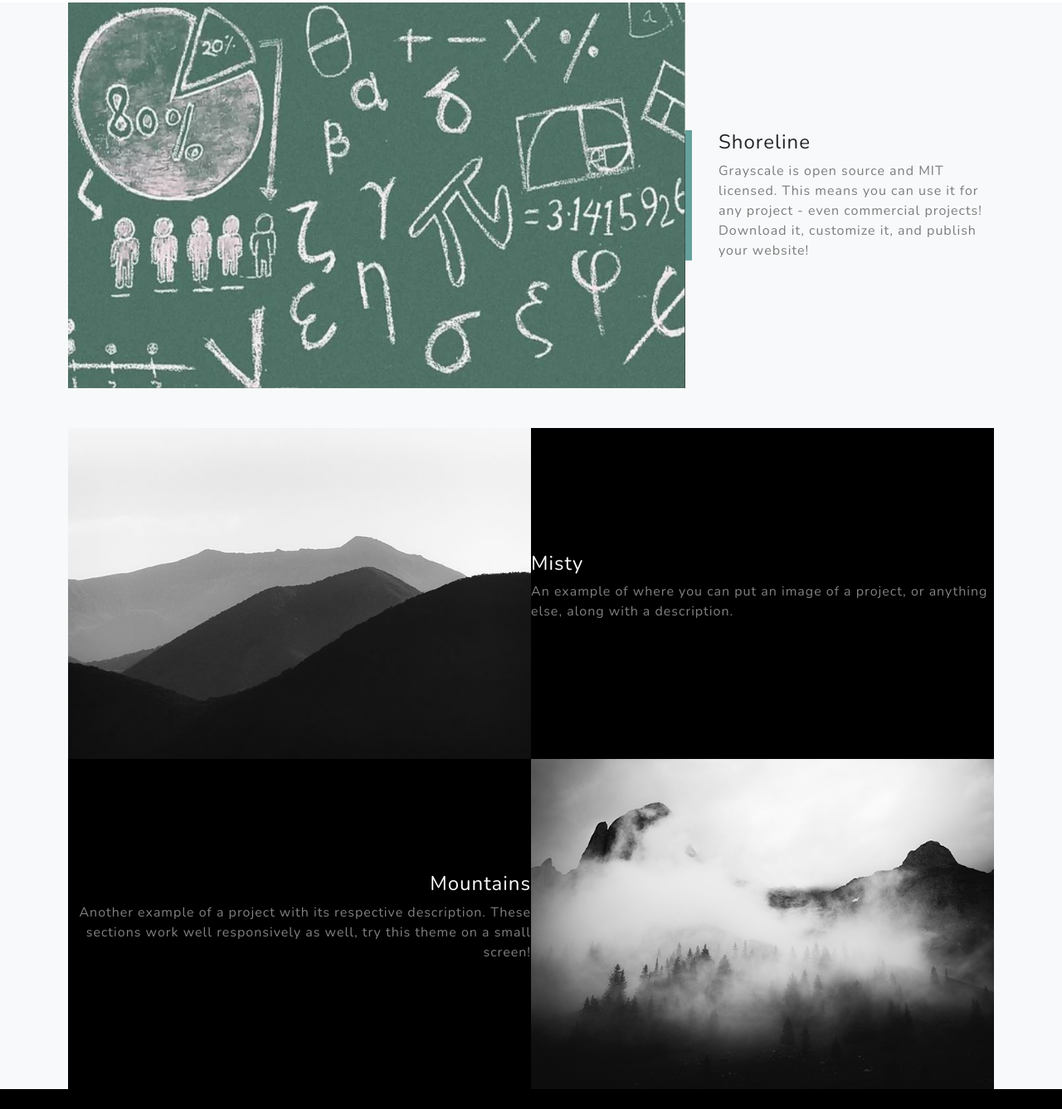
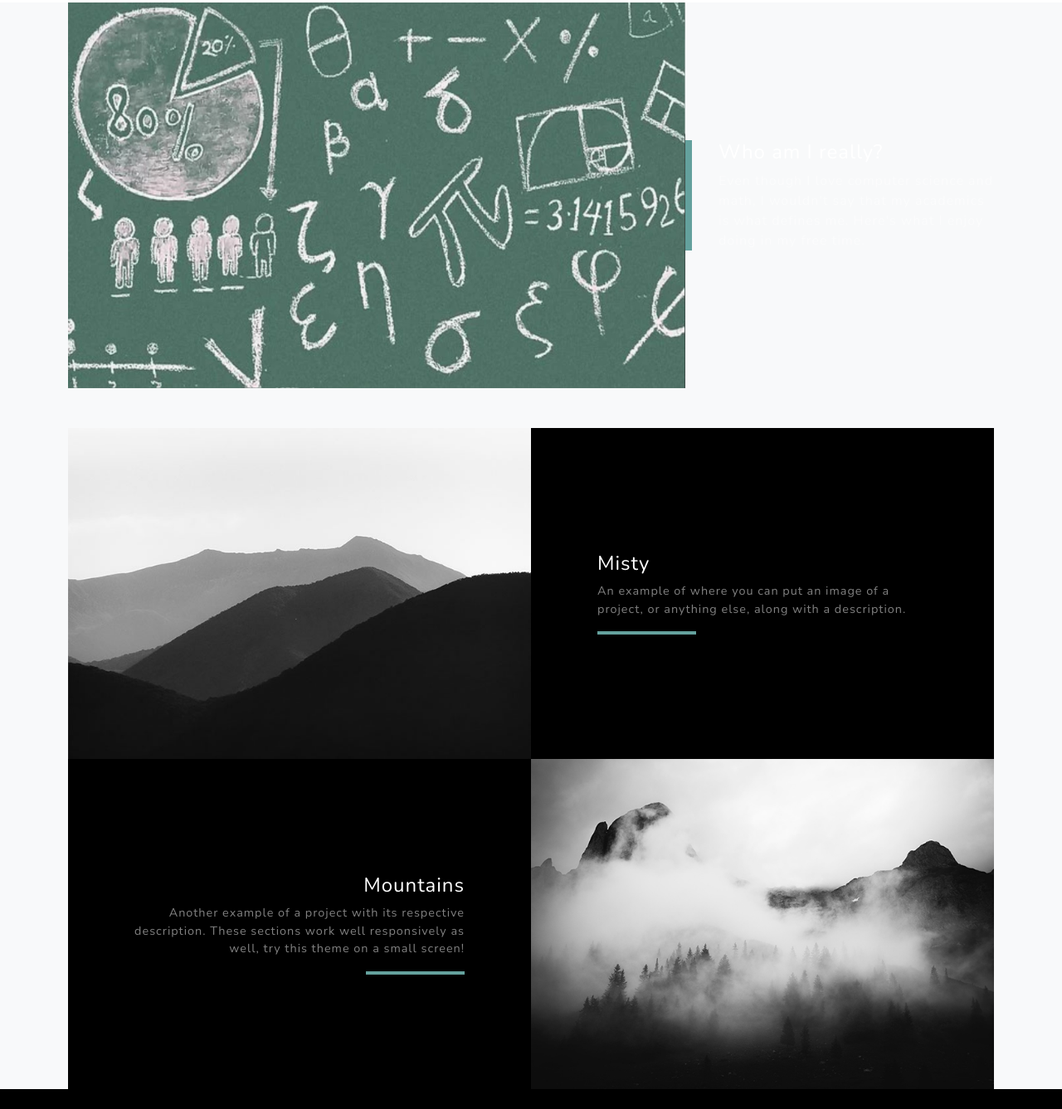
Before and after one commit to Ovishny/ovishny.github.io, a plain HTML site: page index.html in a window 1280 px wide. Shown: the part 3383-4720 px from the top of the page at 83% size. Drawn offline with nearby package versions, Linux system fonts and the light colour scheme.

Commit message:
Update index.html

```diff
--- a/index.html
+++ b/index.html
@@ -124,18 +124,18 @@
                     <div class="col-xl-8 col-lg-7"><img class="img-fluid mb-3 mb-lg-0" src="assets/img/bg-masthead.jpg" alt="" /></div>
                     <div class="col-xl-4 col-lg-5">
                         <div class="featured-text text-center text-lg-left">
-                            <h4>Shoreline</h4>
-                            <p class="text-black-50 mb-0">Grayscale is open source and MIT licensed. This means you can use it for any project - even commercial projects! Download it, customize it, and publish your website!</p>
+                            <h4 class="text-white">Who am I really?</h4>
+                            <p class="text-white-50 mb-0">Even though I love computer science and math, I wouldn't say that my academics is what defines me. Here's what I enjoy doing in my free time.</p>
                         </div>
                     </div>
                 </div>
-                <!-- Project One Row-->
+                <!-- item 1-->
                 <div class="row justify-content-center no-gutters mb-5 mb-lg-0">
                     <div class="col-lg-6"><img class="img-fluid" src="assets/img/demo-image-01.jpg" alt="" /></div>
                     <div class="col-lg-6">
                         <div class="bg-black text-center h-100 project">
                             <div class="d-flex h-100">
-                                <div class="project-text w-100 my-auto text-center text-lg-left">
+                                <div class="more-text w-100 my-auto text-center text-lg-left">
                                     <h4 class="text-white">Misty</h4>
                                     <p class="mb-0 text-white-50">An example of where you can put an image of a project, or anything else, along with a description.</p>
                                     <hr class="d-none d-lg-block mb-0 ml-0" />
@@ -150,7 +150,7 @@
                     <div class="col-lg-6 order-lg-first">
                         <div class="bg-black text-center h-100 project">
                             <div class="d-flex h-100">
-                                <div class="project-text w-100 my-auto text-center text-lg-right">
+                                <div class="more-text w-100 my-auto text-center text-lg-right">
                                     <h4 class="text-white">Mountains</h4>
                                     <p class="mb-0 text-white-50">Another example of a project with its respective description. These sections work well responsively as well, try this theme on a small screen!</p>
                                     <hr class="d-none d-lg-block mb-0 mr-0" />
```
